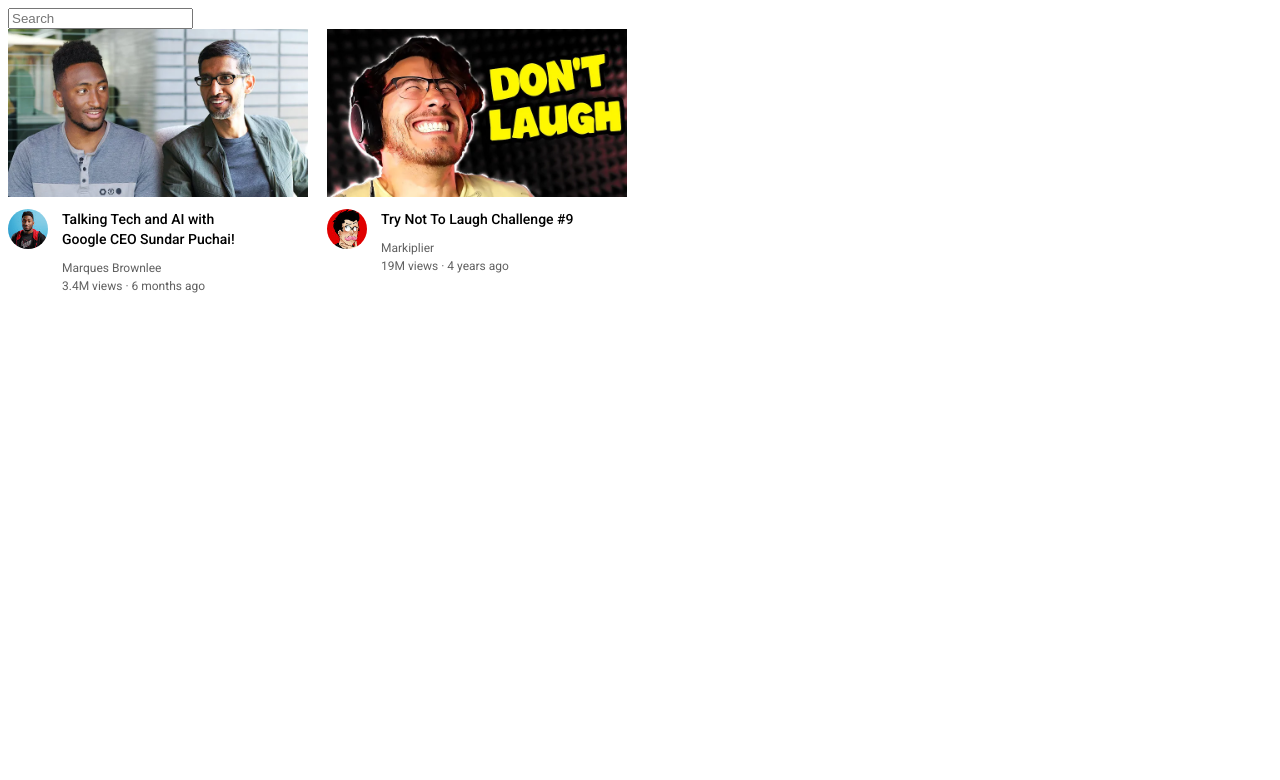
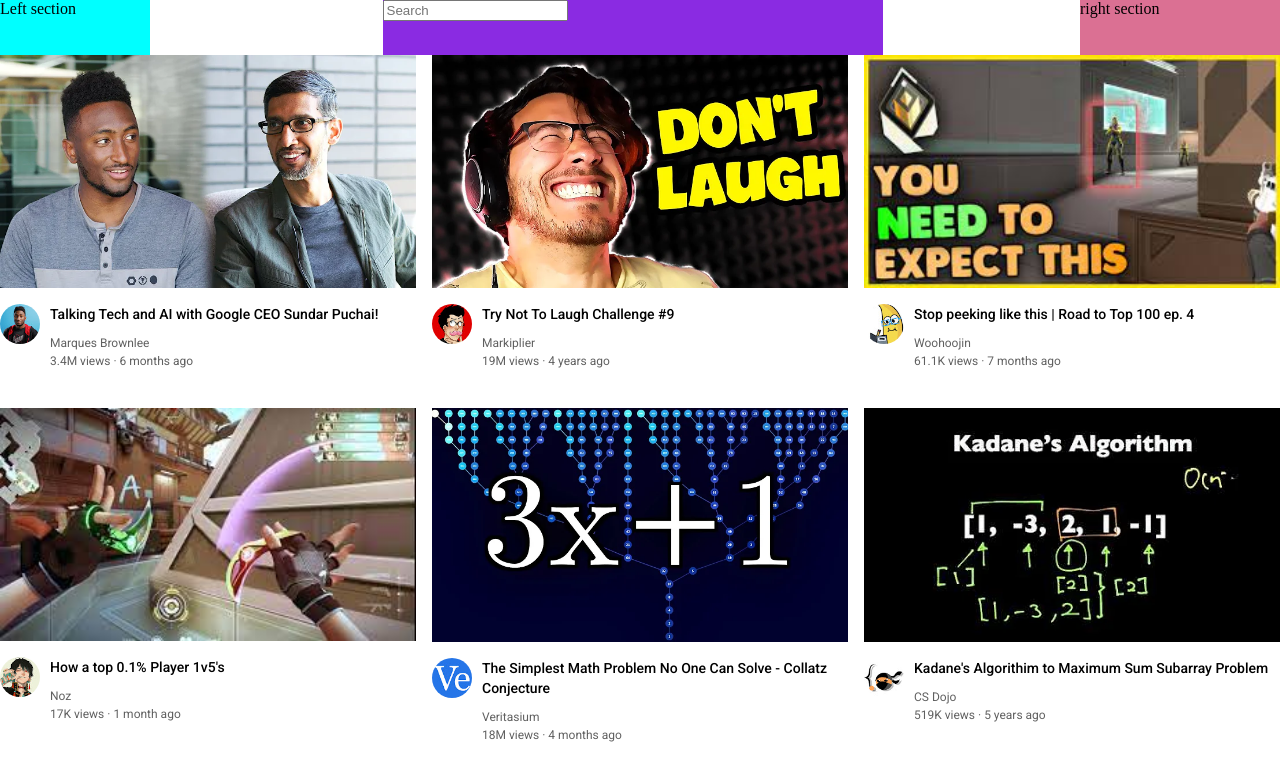
Before and after one commit to AlexanderWangY/SEC_SWE_Training, a plain HTML site: page Week 1/youtube.html in a window 1280 px wide. Drawn offline with Linux system fonts and the light colour scheme.

Commit message:
finished up to lesson 12 flexbox

```diff
--- /dev/null
+++ b/Week 1/header.css
@@ -0,0 +1,24 @@
+.header {
+    height: 55px;
+    display: flex;
+    flex-direction: row;
+    justify-content: space-between;
+}
+
+.left-section {
+    background-color: aqua;
+    width: 150px;
+}
+
+.right-section {
+    background-color: palevioletred;
+    width: 200px;
+}
+
+.middle-section {
+    background-color: blueviolet;
+    flex: 1;
+    margin-left: 70px;
+    margin-right: 35px;
+    max-width: 500px;
+}
--- /dev/null
+++ b/Week 1/videos.css
@@ -0,0 +1,45 @@
+.thumbnail {
+    width: 100%;
+}
+
+.video-grid {
+    display: grid;
+    grid-template-columns: 1fr 1fr 1fr;
+    column-gap: 16px;
+    row-gap: 40px;
+
+}
+
+
+
+.video-info-grid {
+    display: grid;
+    grid-template-columns: 50px 1fr;
+}
+
+
+
+.profile-pic {
+    width: 40px;
+    border-radius: 25px;
+}
+
+.video-title {
+    font-size: 14px;
+    font-weight: 500;
+    line-height: 20px;
+    margin-bottom: 12px;
+}
+
+.thumbnail-row {
+    margin-bottom: 12px;
+}
+
+.video-author, .video-stats {
+    font-size: 12px;
+    color: rgb(96, 96, 96);
+}
+
+.video-author {
+    margin-bottom: 4px;
+}
--- a/Week 1/youtube.css
+++ b/Week 1/youtube.css
@@ -4,56 +4,6 @@ p {
     margin-bottom: 0;
 }
 
-.thumbnail {
-    width: 300px;
-    display: block;
+body {
+    margin: 0;
 }
-
-.search-bar {
-    display: block;
-}
-
-
-.video-preview {
-    width: 300px;
-    display: inline-block;
-    vertical-align: top;
-    margin-right: 15px;
-}
-
-.channel-pic {
-    display: inline-block;
-    width: 50px;
-    vertical-align: top;
-
-}
-
-.video-info {
-    display: inline-block;
-    width: 200px;
-}
-
-.profile-pic {
-    width: 40px;
-    border-radius: 25px;
-}
-
-.video-title {
-    font-size: 14px;
-    font-weight: 500;
-    line-height: 20px;
-    margin-bottom: 12px;
-}
-
-.thumbnail-row {
-    margin-bottom: 12px;
-}
-
-.video-author, .video-stats {
-    font-size: 12px;
-    color: rgb(96, 96, 96);
-}
-
-.video-author {
-    margin-bottom: 4px;
-}
--- a/Week 1/youtube.html
+++ b/Week 1/youtube.html
@@ -6,16 +6,25 @@
         <link rel="preconnect" href="https://fonts.googleapis.com">
         <link rel="preconnect" href="https://fonts.gstatic.com" crossorigin>
         <link href="https://fonts.googleapis.com/css2?family=Kanit:wght@100&family=Montserrat:wght@600&family=Roboto:wght@400;500;700&display=swap" rel="stylesheet">
+        <link rel="stylesheet" href="header.css">
+        <link rel="stylesheet" href="videos.css">
     </head>
     <body>
+
+        <div class="header">
+            <div class="left-section">Left section</div>
+            <div class="middle-section">
                 <input class="search-bar "type="text" placeholder="Search">
-
+            </div>
+            <div class="right-section">right section</div>
+        </div>
+        <div class="video-grid">
             <div class="video-preview">
                 <div class="thumbnail-row">
                     <img class="thumbnail" src="imgs/thumbnail-1.webp" alt="">
                 </div>
 
-            <div>
+                <div class="video-info-grid">
                     <div class="channel-pic">
                         <img class="profile-pic" src="imgs/channel-1.jpeg" alt="">
                     </div>
@@ -33,7 +42,7 @@
                     <img class="thumbnail" src="imgs/thumbnail-2.webp" alt="">
                 </div>
 
-            <div>
+                <div class="video-info-grid">
                     <div class="channel-pic">
                         <img class="profile-pic" src="imgs/channel-2.jpeg" alt="">
                     </div>
@@ -45,5 +54,80 @@
 
                 </div>
             </div>
+
+            <div class="video-preview">
+                <div class="thumbnail-row">
+                    <img class="thumbnail" src="imgs/thumbnail-3.jpg" alt="">
+                </div>
+
+                <div class="video-info-grid">
+                    <div class="channel-pic">
+                        <img class="profile-pic" src="imgs/channel-3.jpg" alt="">
+                    </div>
+                    <div class="video-info">
+                        <p class="video-title">Stop peeking like this | Road to Top 100 ep. 4 </p>
+                        <p class="video-author">Woohoojin</p>
+                        <p class="video-stats">61.1K views &#183 7 months ago</p>
+                    </div>
+
+                </div>
+            </div>
+
+            <div class="video-preview">
+                <div class="thumbnail-row">
+                    <img class="thumbnail" src="imgs/thumnail-4.jpg" alt="">
+                </div>
+
+                <div class="video-info-grid">
+                    <div class="channel-pic">
+                        <img class="profile-pic" src="imgs/channel-4.jpg" alt="">
+                    </div>
+                    <div class="video-info">
+                        <p class="video-title">
+                            How a top 0.1% Player 1v5's</p>
+                        <p class="video-author">Noz</p>
+                        <p class="video-stats">17K views &#183 1 month ago</p>
+                    </div>
+
+                </div>
+            </div>
+
+
+            <div class="video-preview">
+                <div class="thumbnail-row">
+                    <img class="thumbnail" src="imgs/thumnail-5.webp" alt="">
+                </div>
+
+                <div class="video-info-grid">
+                    <div class="channel-pic">
+                        <img class="profile-pic" src="imgs/channel-5.jpeg" alt="">
+                    </div>
+                    <div class="video-info">
+                        <p class="video-title">The Simplest Math Problem No One Can Solve - Collatz Conjecture</p>
+                        <p class="video-author">Veritasium</p>
+                        <p class="video-stats">18M views &#183 4 months ago</p>
+                    </div>
+
+                </div>
+            </div>
+
+            <div class="video-preview">
+                <div class="thumbnail-row">
+                    <img class="thumbnail" src="imgs/thumbnail-6.webp" alt="">
+                </div>
+
+                <div class="video-info-grid">
+                    <div class="channel-pic">
+                        <img class="profile-pic" src="imgs/channel-6.jpeg" alt="">
+                    </div>
+                    <div class="video-info">
+                        <p class="video-title">Kadane's Algorithim to Maximum Sum Subarray Problem</p>
+                        <p class="video-author">CS Dojo</p>
+                        <p class="video-stats">519K views &#183 5 years ago</p>
+                    </div>
+
+                </div>
+            </div>
+        </div>
     </body>
 </html>
```
Also changed, not shown: Week 2/index.html (added, +14 -0 lines), Week 2/index.js (added, +17 -0 lines), Week 1/imgs/channel-3.jpg (added), Week 1/imgs/channel-4.jpg (added), Week 1/imgs/channel-5.jpeg (added), Week 1/imgs/channel-6.jpeg (added), Week 1/imgs/thumbnail-3.jpg (added), Week 1/imgs/thumbnail-4.webp (added), Week 1/imgs/thumbnail-6.webp (added), Week 1/imgs/thumnail-4.jpg (added), Week 1/imgs/thumnail-5.webp (added). Lines whose indentation alone changed are shown as unchanged.
